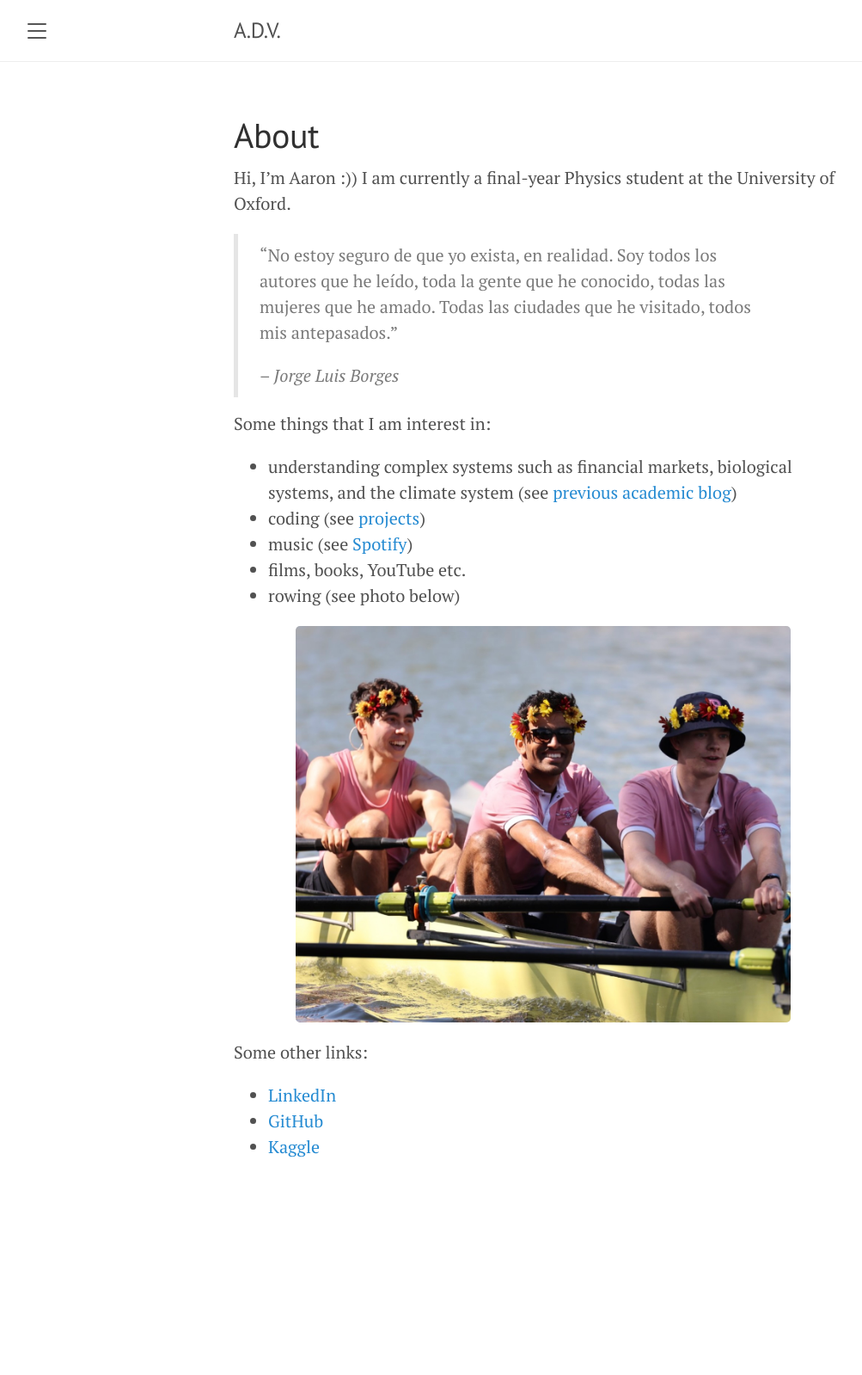
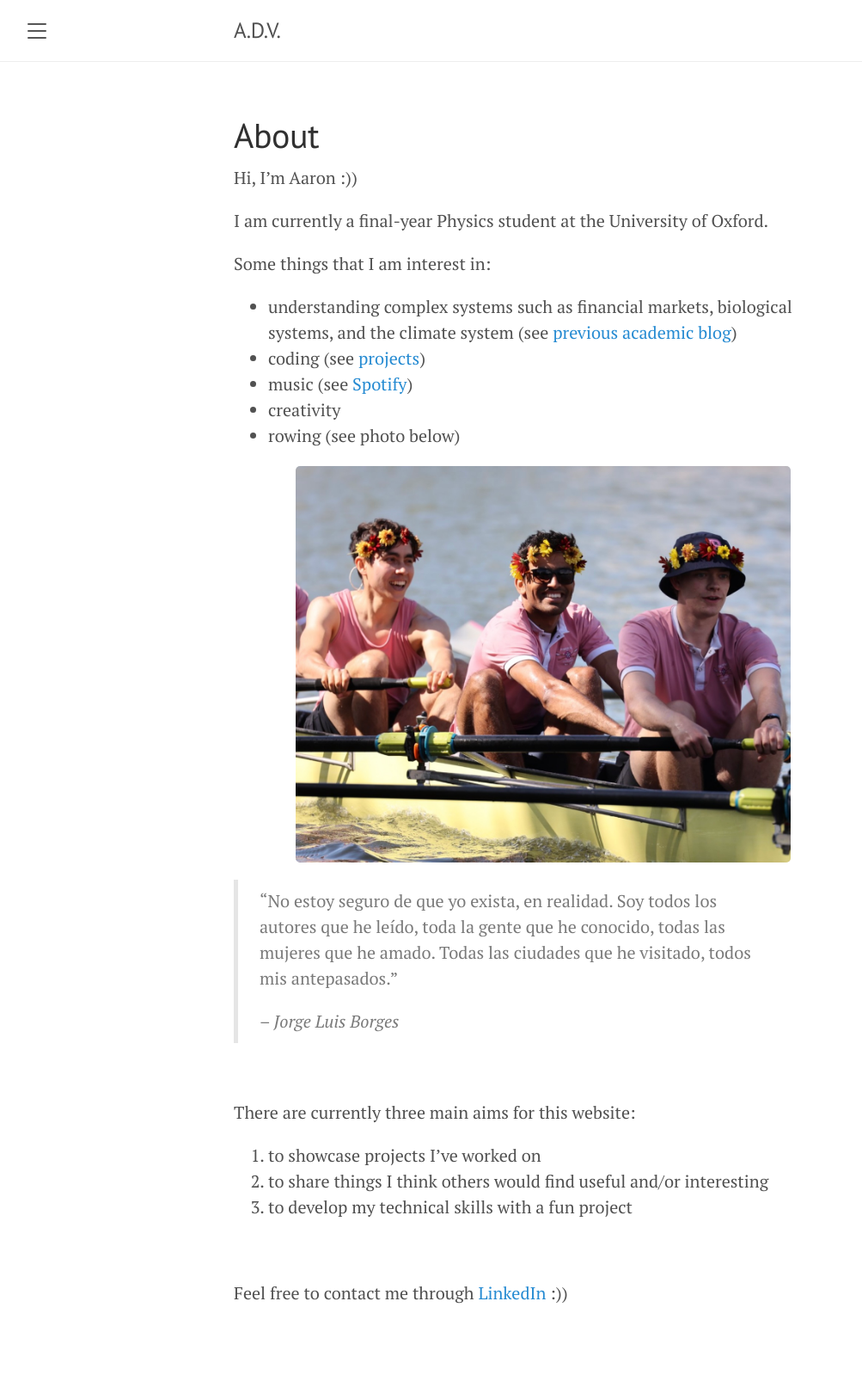
Before and after one commit to a5v/personal-website, a Jekyll site: the page built from about.markdown, in a window 1280 px wide. Shown: the whole page at 86% size, without its empty margins (8-1011 px from the left). Built offline with Jekyll 4.4.1, drawn with Linux system fonts in a browser that asks for light colours; before the commit the page ends 1429 px from its top, so only the background shows below that.

Commit message:
update about me section

```diff
--- a/about.markdown
+++ b/about.markdown
@@ -4,24 +4,32 @@ title: About
 permalink: /about/
 ---
 
-Hi, I'm Aaron :)) I am currently a final-year Physics student at the University of Oxford.
+Hi, I'm Aaron :))
 
-> "No estoy seguro de que yo exista, en realidad. Soy todos los autores que he leído, toda la gente que he conocido, todas las mujeres que he amado. Todas las ciudades que he visitado, todos mis antepasados."
->
-> -- <cite>Jorge Luis Borges<cite>
+I am currently a final-year Physics student at the University of Oxford.
 
 Some things that I am interest in:
 - understanding complex systems such as financial markets, biological systems, and the climate system (see [previous academic blog](https://comprehensiblecomplexity.com/))
 - coding (see [projects](https://a5v.github.io/personal-website/projects/))
 - music (see [Spotify](https://open.spotify.com/user/said2499))
-- films, books, YouTube etc.
+- creativity
 - rowing (see photo below)
 
 <center>
 <img src="https://a5v.github.io/personal-website/assets/images/flower_crown_rowing.jpg" style="width:80%;"/>
 </center>
 
-Some other links:
-- [LinkedIn](https://www.linkedin.com/in/aaron-vitarana/)
-- [GitHub](https://github.com/a5v)
-- [Kaggle](https://www.kaggle.com/maxpower742)
+> "No estoy seguro de que yo exista, en realidad. Soy todos los autores que he leído, toda la gente que he conocido, todas las mujeres que he amado. Todas las ciudades que he visitado, todos mis antepasados."
+>
+> -- <cite>Jorge Luis Borges<cite>
+
+<br>
+
+There are currently three main aims for this website:
+1. to showcase projects I've worked on
+2. to share things I think others would find useful and/or interesting
+3. to develop my technical skills with a fun project
+
+<br>
+
+Feel free to contact me through [LinkedIn](https://www.linkedin.com/in/aaron-vitarana/) :))
```
